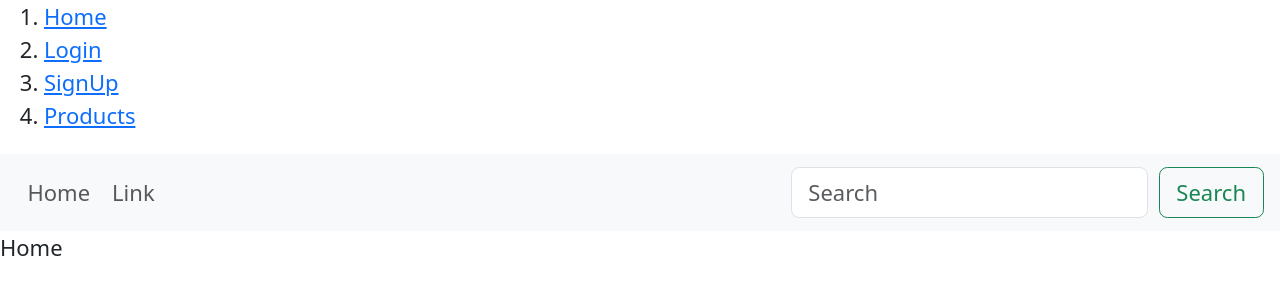
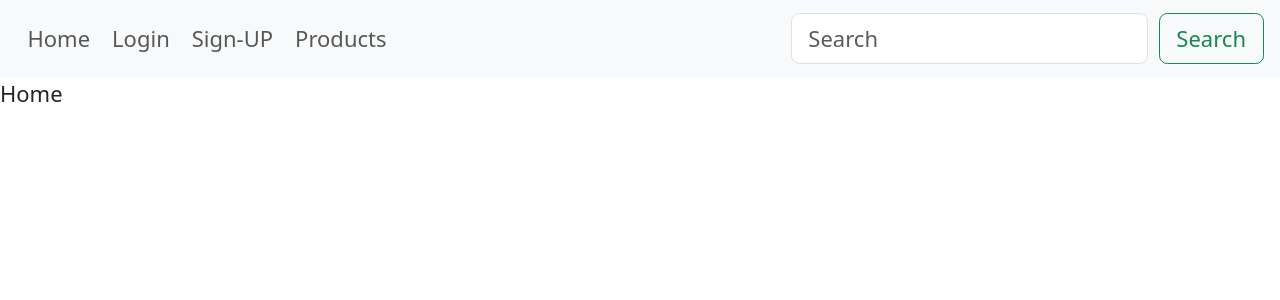
Before and after one commit to vikraman-mani/eCommerce-website, a React (Vite) app in the folder e-commerece_app/: page / in a window 1280 px wide. Shown: the top 300 px of the page. Built offline with nearby package versions, Linux system fonts and the light colour scheme.

Commit message:
Update React Bootstrap NavBar

```diff
--- a/e-commerece_app/src/App.jsx
+++ b/e-commerece_app/src/App.jsx
@@ -16,12 +16,12 @@ function App() {
      <div className='app'>
 
         <BrowserRouter>
-            <ol>
+            {/* <ol>
               <li>  <Link to="/"> Home </Link>  </li>
               <li>  <Link to={`/login/${user}`}> Login </Link>  </li>
               <li>  <Link to="/signup"> SignUp </Link>  </li>
               <li>  <Link to="/products"> Products </Link>  </li>
-            </ol>
+            </ol> */}
             <NavBar/>
             <Routes>
                  <Route path="/" element={<Home/>} />
--- a/e-commerece_app/src/components/NavBar.jsx
+++ b/e-commerece_app/src/components/NavBar.jsx
@@ -4,6 +4,7 @@ import Form from 'react-bootstrap/Form';
 import Nav from 'react-bootstrap/Nav';
 import Navbar from 'react-bootstrap/Navbar';
 import NavDropdown from 'react-bootstrap/NavDropdown';
+import { Link } from 'react-router-dom';
 
 function NavBar() {
   return (
@@ -16,8 +17,10 @@ function NavBar() {
             style={{ maxHeight: '100px' }}
             navbarScroll
           >
-            <Nav.Link href="#action1">Home</Nav.Link>
-            <Nav.Link href="#action2">Link</Nav.Link>
+            <Nav.Link as={Link} to="/">Home</Nav.Link>
+            <Nav.Link as={Link} to="/login/Vikraman">Login</Nav.Link>
+            <Nav.Link as={Link} to="/signup">Sign-UP</Nav.Link>
+            <Nav.Link as={Link} to="/products">Products</Nav.Link>
           </Nav>
           <Form className="d-flex">
             <Form.Control
```
